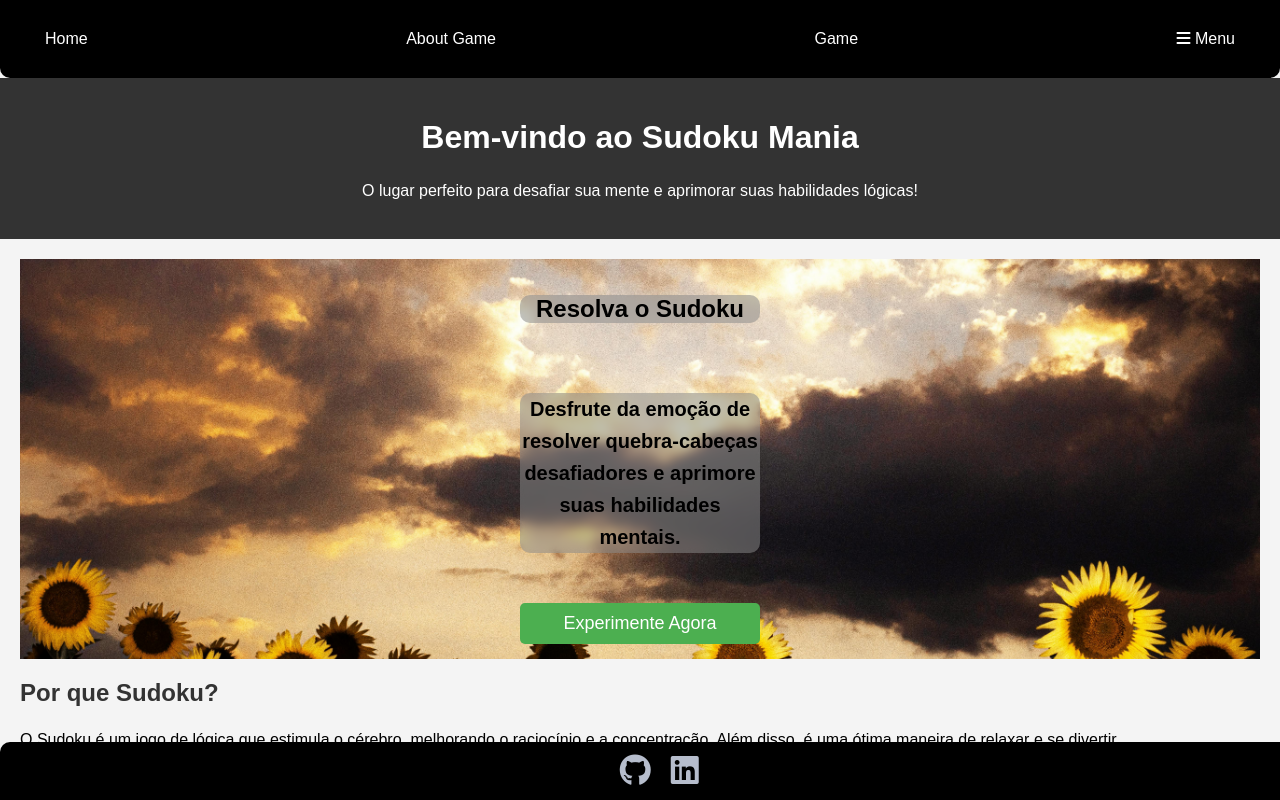
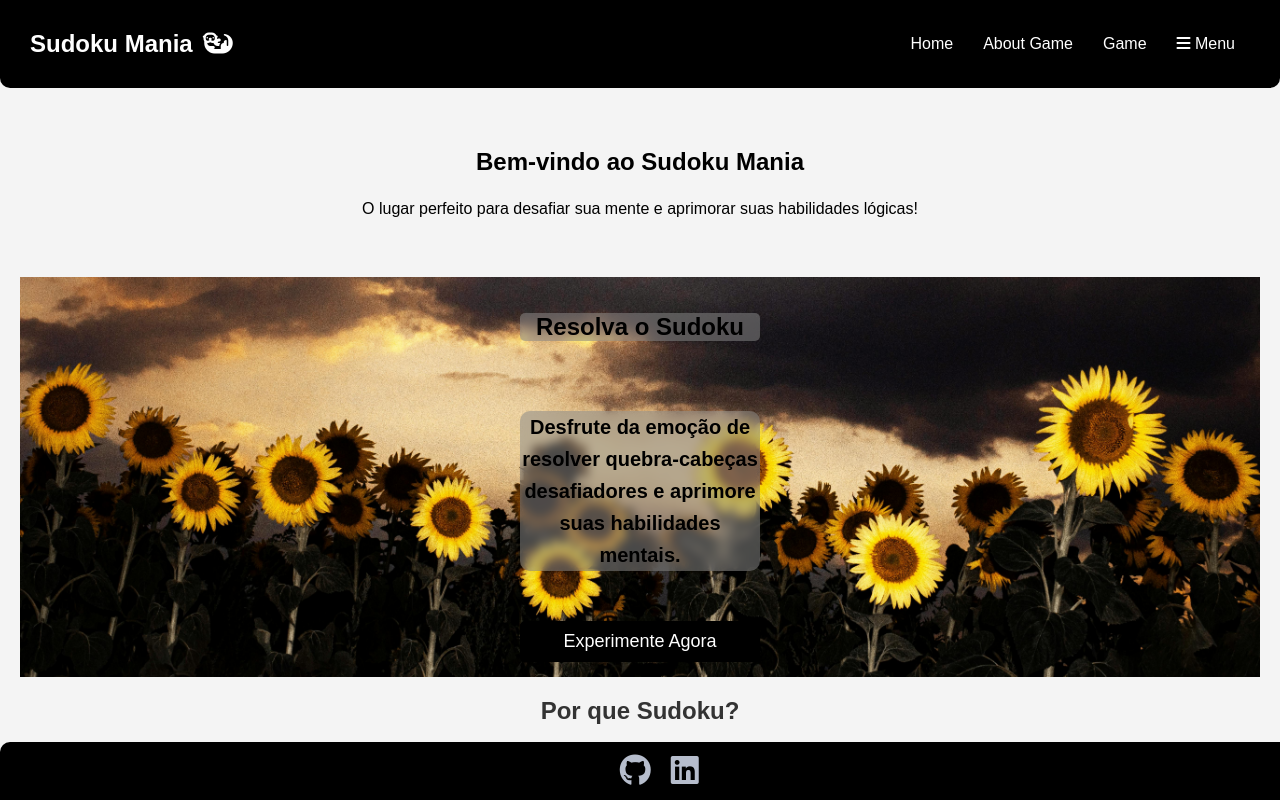
Before and after one commit to Atarian-ByVoid/sudoku_django, a Django app: page /home in a window 1280 px wide. Run offline with Django 4.2, Linux system fonts and the light colour scheme; the visitor is signed in with stand-in values (Sample User, id 1); some libraries are stand-ins or nearby versions.

Commit message:
refactor: Design e ajustes nas telas

```diff
--- a/game/static/css/header.css
+++ b/game/static/css/header.css
@@ -5,12 +5,13 @@ body {
   }
 
   nav {
+    display: flex;
+    align-items: center;
     background-color: #000000;
     border-bottom-right-radius: 10px;
     border-bottom-left-radius: 10px;
     color: white;
     padding: 30px;
-    display: flex;
     justify-content: space-between;
   }
 
@@ -18,6 +19,7 @@ body {
     color: white;
     text-decoration: none;
     margin: 0 15px;
+    transition:  0.5s ease-in-out;
   }
 
   .dropdown {
@@ -41,7 +43,7 @@ body {
 
   .dropdown-content a {
     color: white;
-    padding: 12px 16px;
+    padding: 12px 30px;
     text-decoration: none;
     display: block;
   }
@@ -49,3 +51,15 @@ body {
   .dropdown:hover .dropdown-content {
     display: block;
   }
+
+  nav a:hover{
+    background-color: rgba(255, 255, 0, 0.747);
+    border-radius: 5px;
+  }
+
+  .project-name {
+    color: white;
+    font-size: 1.5em;
+    font-weight: bold;
+    margin-right: auto;
+}
--- a/game/static/css/home.css
+++ b/game/static/css/home.css
@@ -5,9 +5,8 @@ body {
   padding: 0;
 }
 
-  header {
-    background-color: #333;
-    color: #fff;
+.about-sudoku {
+  color: rgb(0, 0, 0);
   padding: 20px;
   text-align: center;
 }
@@ -27,7 +26,7 @@ body {
 .hero-image {
   background-image: url('../images/flor.jpg');
   background-size: cover;
-    background-position: center;
+  background-position: bottom;
   height: 400px;
   display: grid;
   align-items: center;
@@ -36,18 +35,18 @@ body {
   text-align: center;
 }
 
-  .hero-image h2{
+.hero-image h2 {
   background-color: #8a8a8a86;
   backdrop-filter: blur(5px);
   width: 10em;
   align-items: center;
-    border-radius: 10px;
+  border-radius: 5px;
   text-align: center;
   justify-content: center;
   color: rgb(0, 0, 0);
 }
 
-  .hero-image p{
+.hero-image p {
   font-size: 20px;
   background-color: #8a8a8a86;
   backdrop-filter: blur(5px);
@@ -63,7 +62,7 @@ body {
 }
 
 .cta-button {
-    background-color: #4caf50;
+  background-color: #000000;
   color: #fff;
   padding: 10px 20px;
   text-decoration: none;
@@ -76,12 +75,7 @@ body {
   background-color: #45a049;
 }
 
-  footer {
-    background-color: #333;
-    color: #fff;
+.sudoku-section {
+  align-items: center;
   text-align: center;
-    padding: 10px;
-    position: fixed;
-    bottom: 0;
-    width: 100%;
 }
--- a/game/templates/about.html
+++ b/game/templates/about.html
@@ -12,10 +12,10 @@
 
 <body>
 
-    <header>
+    <section class="about-sudoku">
         <h1>História do Sudoku</h1>
         <p>Descubra como esse fascinante quebra-cabeça se tornou um fenômeno mundial.</p>
-    </header>
+    </section>
 
     <div class="card-container">
         <div class="card">
--- a/game/templates/exports/header.html
+++ b/game/templates/exports/header.html
@@ -9,6 +9,7 @@
 </head>
 <body>
         <nav>
+          <div class="project-name">Sudoku Mania<i class="fa-solid fa-otter" style="margin-left: 10px; color: #ffffff;"></i></div>
             <a href="/home">Home</a>
             <a href="/about">About Game</a>
             <a href="/game">Game</a>
--- a/game/templates/game.html
+++ b/game/templates/game.html
@@ -10,6 +10,9 @@
     </head>
 
     <body>
+        <video autoplay muted loop>
+            <source src="{% static 'video/mato.mp4' %}" type="video/mp4">
+        </video>
         <div class="sudoku-container">
             <div id="sudoku-board" class="sudoku-board">
             </div>
--- a/game/templates/home.html
+++ b/game/templates/home.html
@@ -9,10 +9,12 @@
     <title>Home</title>
 </head>
 <body>
-    <header>
-        <h1>Bem-vindo ao Sudoku Mania</h1>
-        <p>O lugar perfeito para desafiar sua mente e aprimorar suas habilidades lógicas!</p>
-      </header>
+
+   <section class="about-sudoku">
+    <h1>Bem-vindo ao Sudoku Mania</h1>
+    <p>O lugar perfeito para desafiar sua mente e aprimorar suas habilidades lógicas!</p>
+   </section>
+
 
       <section class="hero-image">
         <h2>Resolva o Sudoku</h2>
@@ -20,7 +22,7 @@
         <a href="/game" class="cta-button">Experimente Agora</a>
       </section>
 
-      <section id="sudoku-section">
+      <section class="sudoku-section">
         <h2>Por que Sudoku?</h2>
         <p>O Sudoku é um jogo de lógica que estimula o cérebro, melhorando o raciocínio e a concentração. Além disso, é uma ótima maneira de relaxar e se divertir.</p>
       </section>
```
Also changed, not shown: game/static/css/about.css (+6 -3 lines), game/static/css/sudoku.css (+21 -1 lines), 1 other file. Lines whose indentation alone changed are shown as unchanged.
